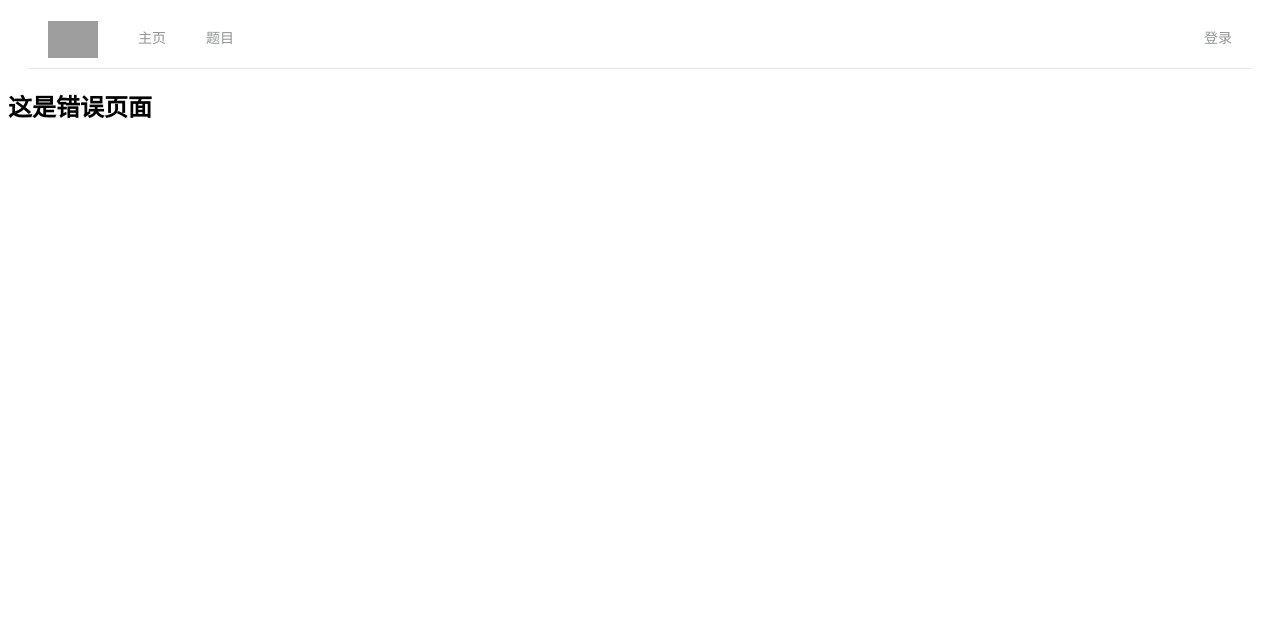
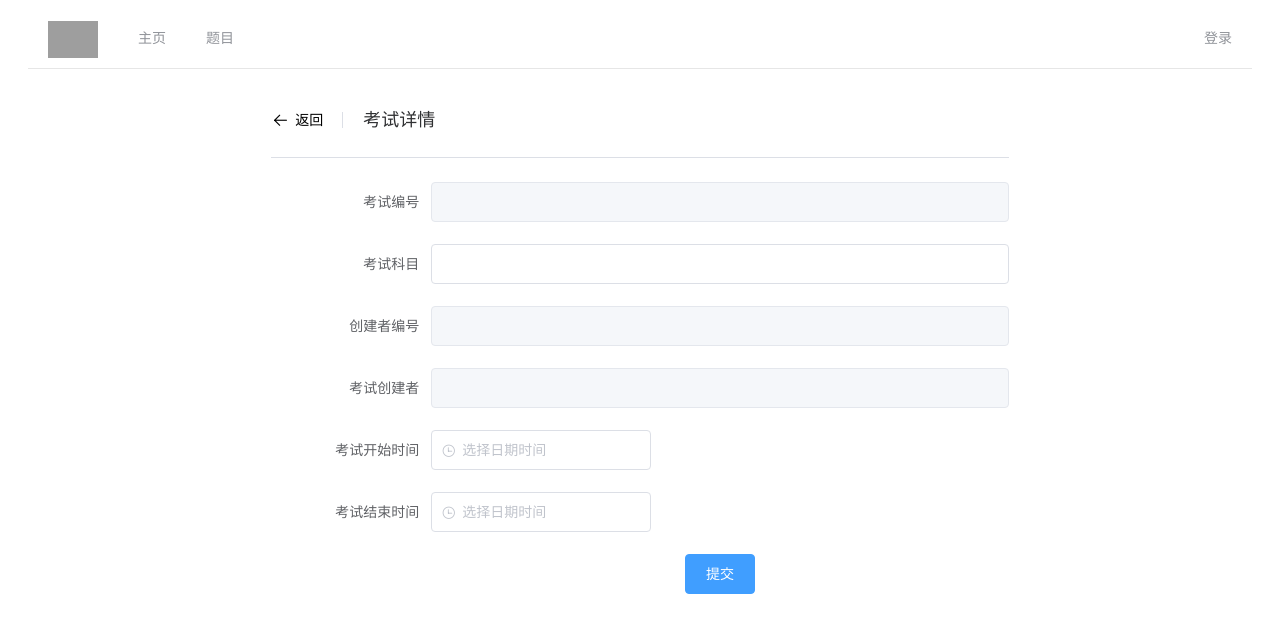
Before and after one commit to KnifeC/xes-pages, a Vue app: page /#/teacherexamdetail in a window 1280 px wide. Shown: the top 632 px of the page. Built offline with nearby package versions, Linux system fonts and the light colour scheme; no server answers; grey boxes are pictures that could not be loaded; the HTML template or start-up script is replaced by a standard one.

Commit message:
editexam

```diff
--- a/src/components/Exam/ExamDetail.vue
+++ b/src/components/Exam/ExamDetail.vue
@@ -9,17 +9,24 @@
           style="margin-top: 25px;margin-bottom: 25px"
         ></el-page-header>
         <el-divider></el-divider>
-        <h2>考试编号</h2>
-        <h4>{{ExaminationId}}</h4>
-
-        <h2>考试科目</h2>
-        <h4>{{ExaminationName}}</h4>
-
-        <h2>创建者编号</h2>
-        <h4>{{creatorId}}</h4>
-
-        <h2>考试创建者</h2>
-        <h4>{{ExaminationCreator}}</h4>
+        <el-form ref="form" :model="form" label-width="200px">
+        <el-form-item label="考试编号">
+          <el-input placeholder="" v-model="ExaminationId" :disabled="true"> </el-input>
+        </el-form-item>
+        <el-form-item label="考试科目">
+          <el-input placeholder="" v-model="ExaminationName" :disabled="true"> </el-input>
+        </el-form-item>
+        <el-form-item label="创建者编号">
+          <el-input placeholder="" v-model="creatorId" :disabled="true"> </el-input>
+        </el-form-item>
+        <el-form-item label="考试创建者">
+          <el-input placeholder="" v-model="ExaminationCreator" :disabled="true"> </el-input>
+        </el-form-item>
+        </el-form>
+        <!-- <h4>考试编号:{{ExaminationId}}</h4> -->
+        <!-- <h4>考试科目:{{ExaminationName}}</h4>
+        <h4>创建者编号:{{creatorId}}</h4>
+        <h4>考试创建者:{{ExaminationCreator}}</h4> -->
       </el-col>
     </el-row>
   </div>
--- a/src/components/Exam/Findexam.vue
+++ b/src/components/Exam/Findexam.vue
@@ -29,8 +29,9 @@
         >
           <el-table-column prop="examinationName" label="考试名称" align="center"></el-table-column>
           <el-table-column align="center" prop="creatorName" label="考试创建者"></el-table-column>
+          <el-table-column align="center" prop="examStatus" label="考试状态"></el-table-column>
         </el-table>
-        <p v-if="noResult" style="margin: 0 auto;">抱歉没有查到你想要的结果</p>
+        <p v-if="noResult" align="center">抱歉没有查到你想要的结果</p>
       </el-col>
     </el-row>
   </div>
@@ -43,15 +44,18 @@ export default {
   data() {
     return {
       keyWords: {
+        creatorId:"",
         examinationId: "",
-        examinationName: ""
+        examinationName: "",
+        creatorName:""
       },
       examDataList: [],
       noResult: false
     };
   },
   created: function() {
-    Axios.get(
+    if(this.GLOBAL.UESR_TYPE==="user"){
+      Axios.get(
       this.GLOBAL.BASE_REQUEST_URL +
         "/searchExamination/byUserId/" +
         this.GLOBAL.USER_UUID
@@ -74,6 +78,31 @@ export default {
           type: "error"
         });
       });
+    }else if(this.GLOBAL.UESR_TYPE==="teacher"){
+       Axios.get(
+      this.GLOBAL.BASE_REQUEST_URL +
+        "/examinationByCreator/" +  this.GLOBAL.USER_UUID
+    )
+      .then(response => {
+        console.log(response.data);
+        if (response.data.status.status === "success") {
+          this.examDataList = response.data.examinationData;
+          this.noResult = false;
+        } else {
+          this.noResult = true;
+        }
+      })
+      .catch(error => {
+        console.log(error);
+        this.noResult = true;
+        this.$message({
+          showClose: true,
+          message: "网络错误",
+          type: "error"
+        });
+      });
+    }
+
   },
   methods: {
     search() {
@@ -113,8 +142,14 @@ export default {
     },
     openDetails(r, c, e) {
       var id = r.examinationId;
+      //var createid = r.examinationId;
       console.log(id);
-      this.$router.push({ path: "examdetail/" + id });
+      if(this.GLOBAL.UESR_TYPE==="user"){
+        this.$router.push({ path: "examdetail/" + id });
+      }else if(this.GLOBAL.UESR_TYPE==="teacher"){
+        this.$router.push({ path: "teacherexamdetail/"  });
+      }
+
     }
   }
 };
--- /dev/null
+++ b/src/components/Exam/TeacherExamdetail.vue
@@ -0,0 +1,158 @@
+<template>
+  <div>
+    <el-row v-loading.fullscreen.lock="fullscreenLoading">
+      <el-col :md="{span:14,offset:5}" style="margin-top: 15px;">
+        <el-page-header
+          @click="goBack()"
+          @back="goBack()"
+          content="考试详情"
+          style="margin-top: 25px;margin-bottom: 25px"
+        ></el-page-header>
+        <el-divider></el-divider>
+        <el-form ref="form" :model="form" label-width="160px">
+        <el-form-item label="考试编号">
+          <el-input placeholder="" v-model="ExaminationId" :disabled="true"> </el-input>
+        </el-form-item>
+        <el-form-item label="考试科目">
+          <el-input placeholder="" v-model="ExaminationName" :disabled="flase"> </el-input>
+        </el-form-item>
+        <el-form-item label="创建者编号">
+          <el-input placeholder="" v-model="creatorId" :disabled="true"> </el-input>
+        </el-form-item>
+        <el-form-item label="考试创建者">
+          <el-input placeholder="" v-model="ExaminationCreator" :disabled="true"> </el-input>
+        </el-form-item>
+        <el-form-item label="考试开始时间">
+            <div class="block">
+                <span class="demonstration"></span>
+                <el-date-picker
+                v-model="examform.beginTime"
+                type="datetime"
+                placeholder="选择日期时间"
+                align="right"
+                :picker-options="pickerOptions1">
+                </el-date-picker>
+            </div>
+        </el-form-item>
+         <el-form-item label="考试结束时间">
+          <div class="block">
+                <span class="demonstration"></span>
+                <el-date-picker
+                v-model="examform.endTime"
+                type="datetime"
+                placeholder="选择日期时间"
+                align="right"
+                :picker-options="pickerOptions1">
+                </el-date-picker>
+            </div>
+        </el-form-item>
+        <el-form-item style="text-align:center">
+          <el-button type="primary" @click="editexam">提交</el-button>
+        </el-form-item>
+        </el-form>
+      </el-col>
+    </el-row>
+  </div>
+</template>
+
+<script>
+import Axios from 'axios'
+import qs from "qs";
+export default {
+  data() {
+    return {
+      fullscreenLoading: false,
+      ExaminationId: "",
+      ExaminationName: "",
+      creatorId: "",
+      ExaminationCreator: "",
+      pickerOptions1: {
+          shortcuts: [{
+            text: '今天',
+            onClick(picker) {
+              picker.$emit('pick', new Date());
+            }
+          }, {
+            text: '昨天',
+            onClick(picker) {
+              const date = new Date();
+              date.setTime(date.getTime() - 3600 * 1000 * 24);
+              picker.$emit('pick', date);
+            }
+          }, {
+            text: '一周前',
+            onClick(picker) {
+              const date = new Date();
+              date.setTime(date.getTime() - 3600 * 1000 * 24 * 7);
+              picker.$emit('pick', date);
+            }
+          }]
+        },
+
+        examform:{
+            examinationId:'',
+            examinationName:'',
+            beginTime:'',
+            endTime:''
+        },
+
+    };
+  },
+  created: function() {
+
+      Axios.get(this.GLOBAL.BASE_REQUEST_URL+ "/examinationByCreator/" +  this.GLOBAL.USER_UUID).then((response)=> {
+          console.log(response)
+          if(response.data.status.status==="success"){
+            this.ExaminationId=response.data.examinationData[0].examinationId;
+            this.examform.examinationId=response.data.examinationData[0].examinationId;
+            this.examform.examinationName=response.data.examinationData[0].examinationName;
+            this.ExaminationName=response.data.examinationData[0].examinationName;
+            this.creatorId=response.data.examinationData[0].creatorId;
+            this.ExaminationCreator=response.data.examinationData[0].creatorName;
+            this.noResult = false;
+            console.log(this)
+          }else{
+            this.noResult = true;
+          }
+        }).catch((error)=>{
+            console.log(error)
+            this.noResult = true;
+            this.$message({
+            showClose: true,
+            message: "网络错误",
+            type: "error"
+          });
+        })
+  },
+  methods: {
+    goBack() {
+      this.$router.go(-1);
+    },
+    editexam(){
+         var data = qs.stringify(this.examform);
+
+          Axios.post(this.GLOBAL.BASE_REQUEST_URL+ "/editExaminationInfo",data).then((response)=> {
+          console.log(response)
+          this.$message({
+          message: '修改成功',
+          type: 'success'
+        });
+        }).catch((error)=>{
+            console.log(error)
+            this.$message({
+            showClose: true,
+            message: "网络错误",
+            type: "error"
+          });
+        })
+
+    },
+    openDetails(){
+
+    }
+  }
+}
+</script>
+
+<style scoped>
+</style>
--- a/src/global.js
+++ b/src/global.js
@@ -3,7 +3,7 @@
 var USER_UUID="";
 var USER_NAME="";
 var USER_TYPE="";
-const BASE_REQUEST_URL = 'http://local.keshane.moe:8080/webapi';
+const BASE_REQUEST_URL = 'http://192.168.5.166:8080/webapi';
 
 
 export default {
--- a/src/router.js
+++ b/src/router.js
@@ -13,6 +13,7 @@ import Exam from './components/Exam/Exam.vue';
 import Teacher from './components/Teacher/Teacher.vue';
 import Admin from './components/Admin/Admin.vue';
 import ExamDetail from './components/Exam/ExamDetail.vue';
+import TeacherExamdetail from './components/Exam/TeacherExamdetail'
 import UserInfo from './components/UserInfo.vue'
 import PersonalBank from './components/QuestionBank/PersonalBank.vue';
 import SearchBank from './components/QuestionBank/SearchBank.vue';
@@ -39,6 +40,7 @@ const routes = [
   { path: '/teacher', component: Teacher, meta: { title: '教师面板' } },
   { path: '/admin', component: Admin, meta: { title: '管理员面板' } },
   { path: '/examdetail/:id', component: ExamDetail },
+  { path: '/teacherexamdetail', component: TeacherExamdetail },
   { path: '/userinfo', component: UserInfo },
   { path: '/', redirect: '/index' },
   { path: '*', component: ErrorComponent },
```
